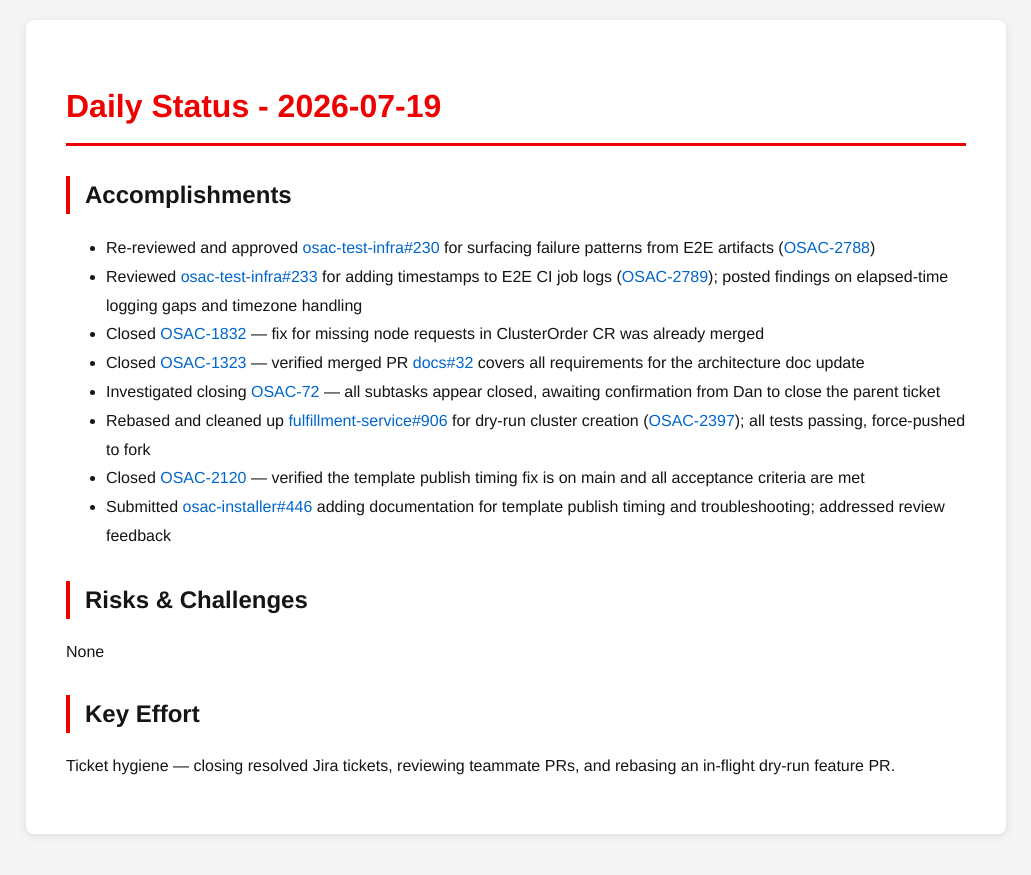
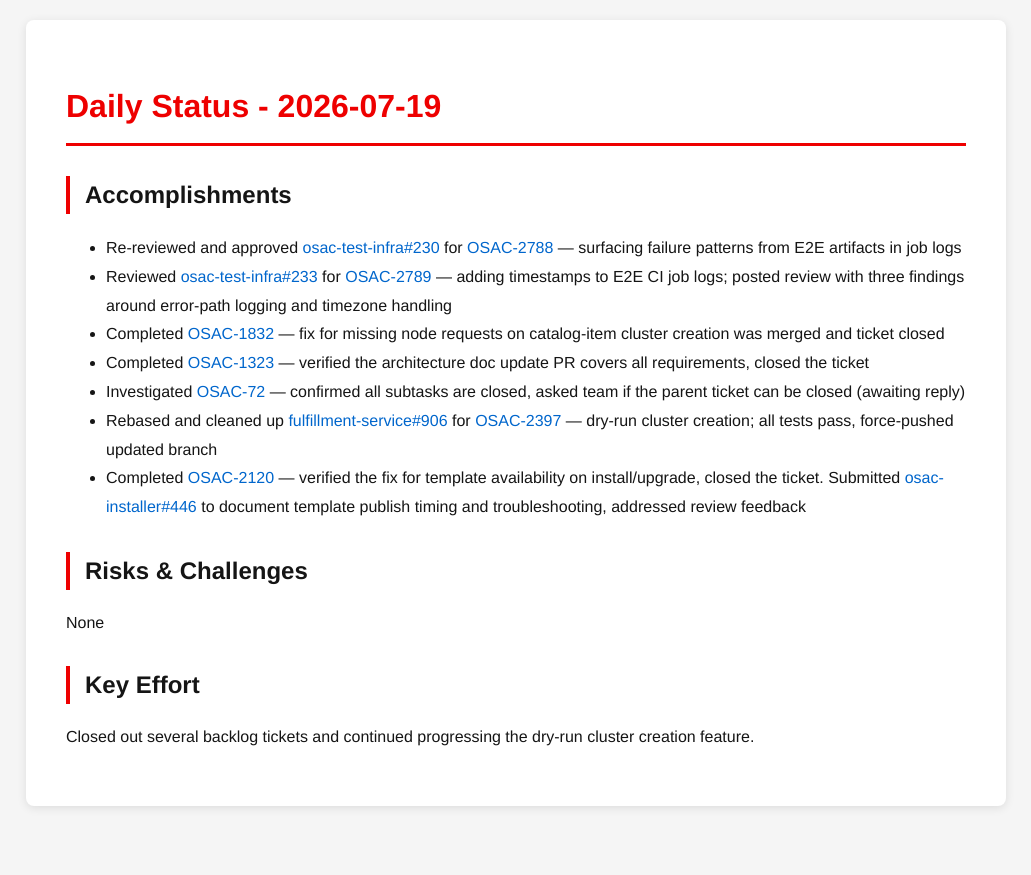
Before and after one commit to tzvatot/daily-status, a Jekyll site: the page built from 2026-07-19.md, in a window 1280 px wide. Shown: the top 875 px of the page, without its empty margins (124-1155 px from the left). Built offline with Jekyll 4.4.1, drawn with Linux system fonts in a browser that asks for light colours.

Commit message:
Daily status update - 2026-07-19

```diff
--- a/2026-07-19.md
+++ b/2026-07-19.md
@@ -7,17 +7,16 @@
 # Daily Status - 2026-07-19
 
 ## Accomplishments
-- Re-reviewed and approved [osac-test-infra#230](https://github.com/osac-project/osac-test-infra/pull/230) for surfacing failure patterns from E2E artifacts ([OSAC-2788](https://redhat.atlassian.net/browse/OSAC-2788))
-- Reviewed [osac-test-infra#233](https://github.com/osac-project/osac-test-infra/pull/233) for adding timestamps to E2E CI job logs ([OSAC-2789](https://redhat.atlassian.net/browse/OSAC-2789)); posted findings on elapsed-time logging gaps and timezone handling
-- Closed [OSAC-1832](https://redhat.atlassian.net/browse/OSAC-1832) — fix for missing node requests in ClusterOrder CR was already merged
-- Closed [OSAC-1323](https://redhat.atlassian.net/browse/OSAC-1323) — verified merged PR [docs#32](https://github.com/osac-project/docs/pull/32) covers all requirements for the architecture doc update
-- Investigated closing [OSAC-72](https://redhat.atlassian.net/browse/OSAC-72) — all subtasks appear closed, awaiting confirmation from Dan to close the parent ticket
-- Rebased and cleaned up [fulfillment-service#906](https://github.com/osac-project/fulfillment-service/pull/906) for dry-run cluster creation ([OSAC-2397](https://redhat.atlassian.net/browse/OSAC-2397)); all tests passing, force-pushed to fork
-- Closed [OSAC-2120](https://redhat.atlassian.net/browse/OSAC-2120) — verified the template publish timing fix is on main and all acceptance criteria are met
-- Submitted [osac-installer#446](https://github.com/osac-project/osac-installer/pull/446) adding documentation for template publish timing and troubleshooting; addressed review feedback
+- Re-reviewed and approved [osac-test-infra#230](https://github.com/osac-project/osac-test-infra/pull/230) for [OSAC-2788](https://redhat.atlassian.net/browse/OSAC-2788) — surfacing failure patterns from E2E artifacts in job logs
+- Reviewed [osac-test-infra#233](https://github.com/osac-project/osac-test-infra/pull/233) for [OSAC-2789](https://redhat.atlassian.net/browse/OSAC-2789) — adding timestamps to E2E CI job logs; posted review with three findings around error-path logging and timezone handling
+- Completed [OSAC-1832](https://redhat.atlassian.net/browse/OSAC-1832) — fix for missing node requests on catalog-item cluster creation was merged and ticket closed
+- Completed [OSAC-1323](https://redhat.atlassian.net/browse/OSAC-1323) — verified the architecture doc update PR covers all requirements, closed the ticket
+- Investigated [OSAC-72](https://redhat.atlassian.net/browse/OSAC-72) — confirmed all subtasks are closed, asked team if the parent ticket can be closed (awaiting reply)
+- Rebased and cleaned up [fulfillment-service#906](https://github.com/osac-project/fulfillment-service/pull/906) for [OSAC-2397](https://redhat.atlassian.net/browse/OSAC-2397) — dry-run cluster creation; all tests pass, force-pushed updated branch
+- Completed [OSAC-2120](https://redhat.atlassian.net/browse/OSAC-2120) — verified the fix for template availability on install/upgrade, closed the ticket. Submitted [osac-installer#446](https://github.com/osac-project/osac-installer/pull/446) to document template publish timing and troubleshooting, addressed review feedback
 
 ## Risks & Challenges
 None
 
 ## Key Effort
-Ticket hygiene — closing resolved Jira tickets, reviewing teammate PRs, and rebasing an in-flight dry-run feature PR.
+Closed out several backlog tickets and continued progressing the dry-run cluster creation feature.
```
